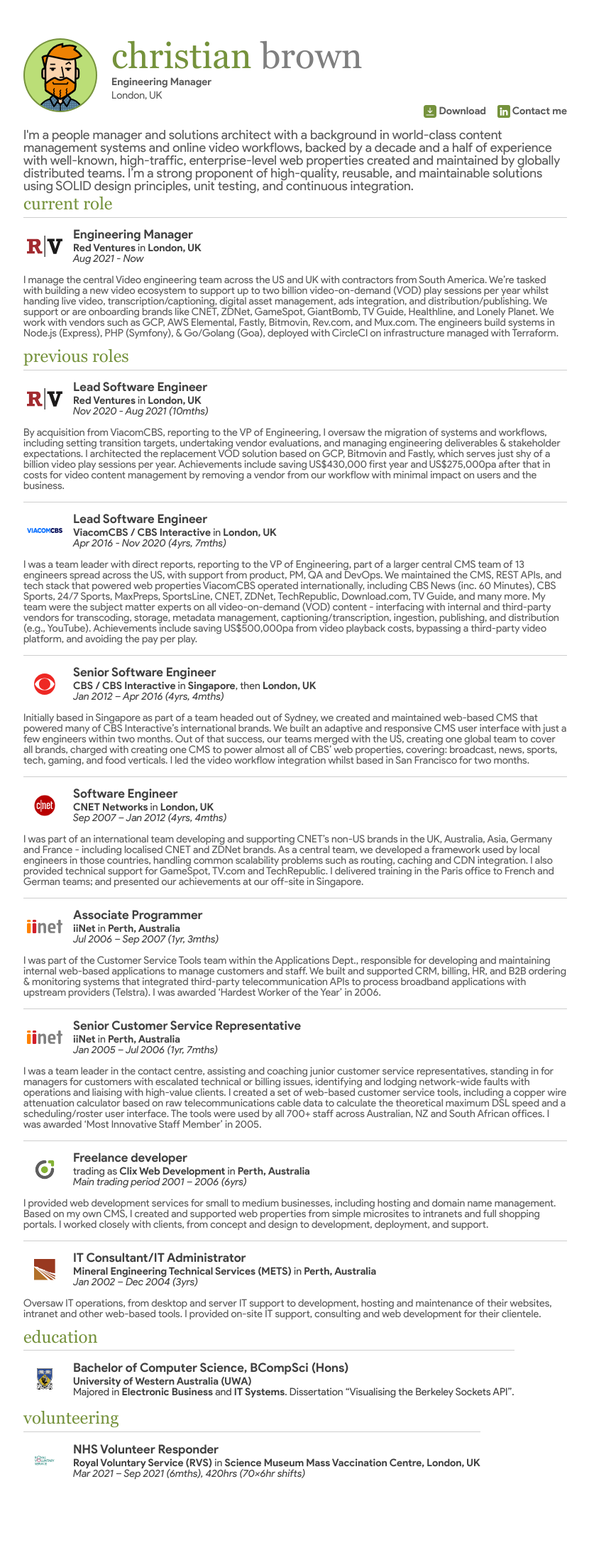
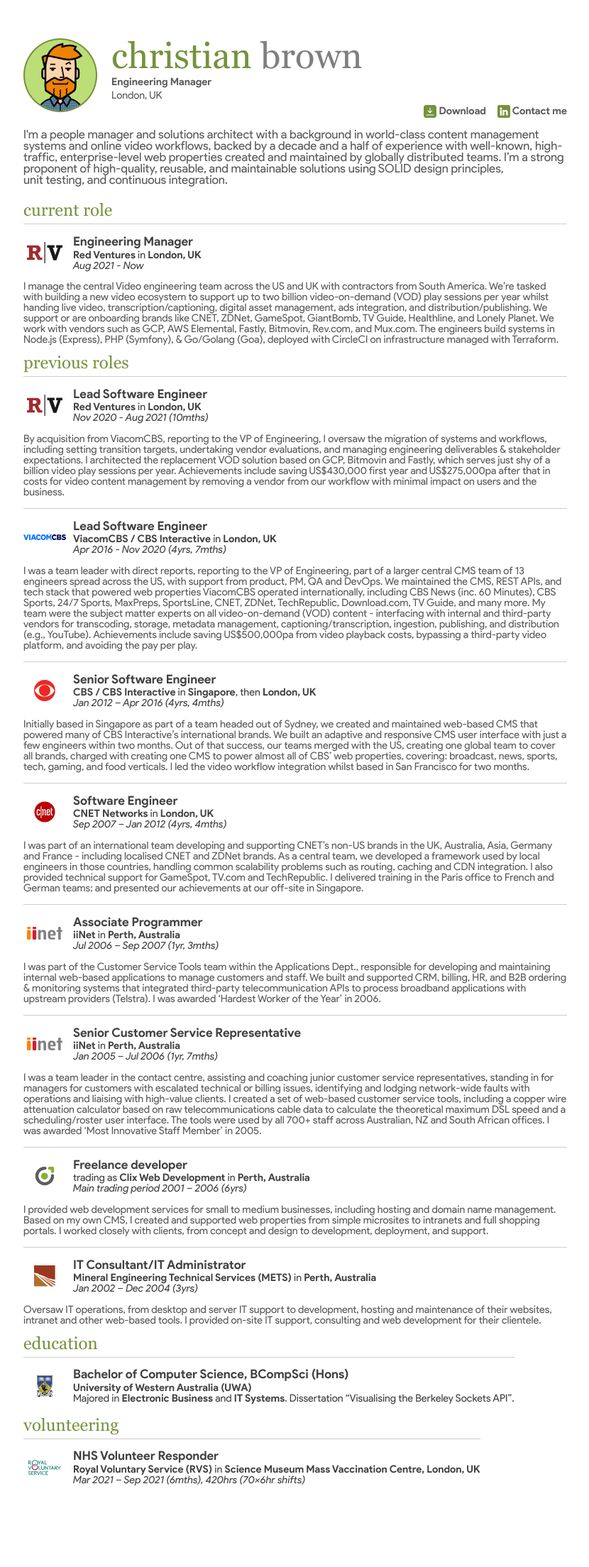
Before and after one commit to christianjbrown/christianbrown.uk, a Jekyll site: the page built from index.html, in a window 1280 px wide. Shown: the whole page at 71% size, without its empty margins (224-1054 px from the left). Built offline with Jekyll 4.4.1, drawn with Linux system fonts in a browser that asks for light colours.

Commit message:
Style CV lead text, wide logos, and description spacing

```diff
--- a/assets/css/cv.scss
+++ b/assets/css/cv.scss
@@ -6,23 +6,28 @@
 
 div.container {
     main {
+        p.lead {
+            font-size: 12.6pt;
+            padding-bottom: 5px;
+        }
         div.cv-section {
             h2 {
                 color: $colour-accent;
                 font-size: 18pt;
                 font-family: $font-serif;
                 text-transform: lowercase;
+                margin-bottom: 0;
             }
             div.cv-experience {
                 div.cv-experience-details {
                     div.cv-experience-logo {
                         img {
-                            .logo-wide {
-                                max-width: 60px;
-                                max-height: 50px;
-                            }
                             max-width: 50px;
                             max-height: 30px;
+                        }
+                        img.logo-wide {
+                            max-width: 60px;
+                            max-height: 50px;
                         }
                         width: 60px;
                         height: 60px;
@@ -53,6 +58,11 @@
                     align-content: flex-start;
                     column-gap: 10px;
                 }
+                div.cv-experience-description {
+                    p {
+                        margin-bottom: 0;
+                    }
+                }
                 border-top: 1px solid $colour-grayscale-1;
                 display: flex;
                 flex-direction: column;
--- a/assets/css/global.scss
+++ b/assets/css/global.scss
@@ -6,9 +6,6 @@
 
 html {
     body {
-        p,h1,h2,h3 {
-            margin-bottom: 0;
-        }
         h1 a,h1 a:hover {
             color: inherit;
         }
@@ -19,6 +16,8 @@
             a {
                 font-weight: bold;
             }
+            line-height: normal;
+            color: $colour-grayscale-3;
         }
         a:hover {
             color: $colour-grayscale-3;
@@ -31,13 +30,6 @@
             color: $colour-grayscale-3;
         }
         div.container {
-            p {
-                .lead {
-                    font-size: 12.5pt;
-                }
-                color: $colour-grayscale-3;
-                line-height: normal;
-            }
             header {
                 div.header-avatar {
                     div.header-avatar-border {
@@ -59,6 +51,7 @@
                         span.alternate {
                             color: $colour-grayscale-2;
                         }
+                        margin-bottom: 0;
                         color: $colour-accent;
                         font-family: $font-serif;
                         font-size: 38pt;
```
